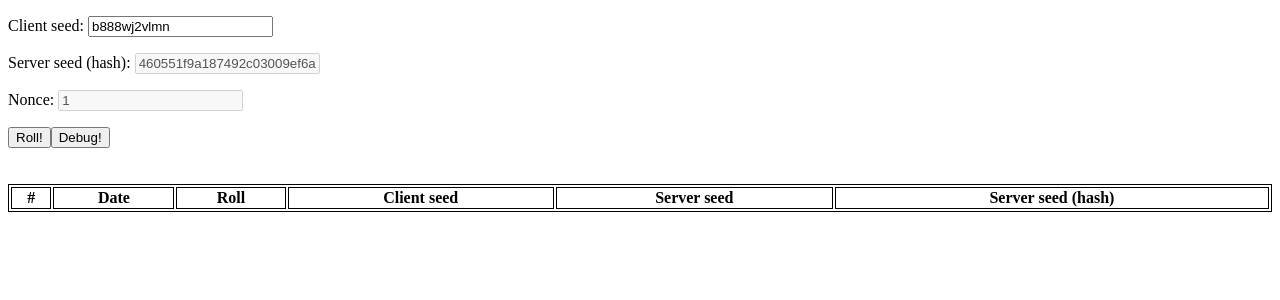
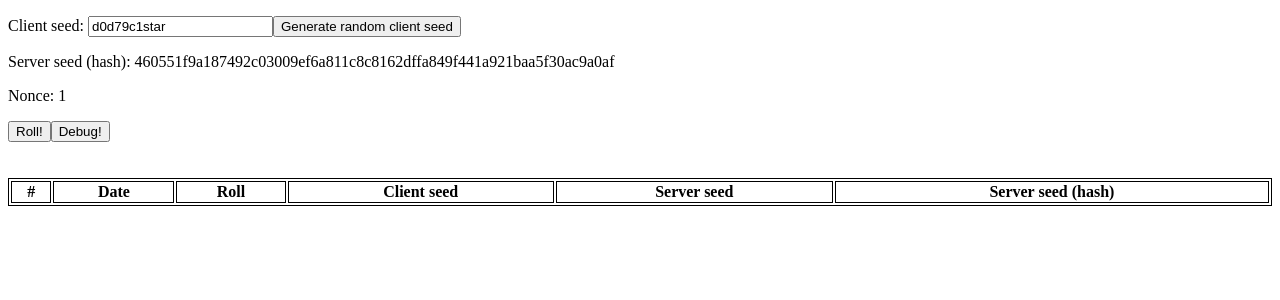
Before and after one commit to 840/provably-fair, an Angular app: page / in a window 1280 px wide. Shown: the top 300 px of the page. Built offline with nearby package versions, Linux system fonts and the light colour scheme.

Commit message:
Move hash function to provably-fair service, fix bug where debug button hashes the server seed twice and add random seed generator for client seed

```diff
--- a/src/app/client/client.component.ts
+++ b/src/app/client/client.component.ts
@@ -9,10 +9,10 @@ import Utils from '../utils'
     template: `
     <p>
         Client seed: <input (keyup)="onKey($event)" value="{{ clientSeed }}">
+        <button (click)="generateRandomSeed()">Generate random client seed</button>
     </p>
   `,
-    styles: [
-    ]
+    styles: []
 })
 @Injectable({ providedIn: 'root' })
 export class ClientComponent implements OnInit {
@@ -25,12 +25,16 @@ export class ClientComponent implements OnInit {
 
     ngOnInit() {
         this.subscribeGame()
-        this.clientSeed = Utils.generateRandomSeed()
-        this.provablyFairService.setClientSeed(this.clientSeed)
+        this.generateRandomSeed()
     }
 
     onKey(event: any) {
         this.provablyFairService.setClientSeed(event.target.value)
+    }
+
+    generateRandomSeed(): void {
+        this.clientSeed = Utils.generateRandomSeed()
+        this.provablyFairService.setClientSeed(this.clientSeed)
     }
 
     subscribeGame(): void {
--- a/src/app/games/game/game.service.ts
+++ b/src/app/games/game/game.service.ts
@@ -1,7 +1,6 @@
 import { Injectable } from '@angular/core'
 import { Observable, Subject } from 'rxjs'
 import { ProvablyFairService } from 'src/app/provably-fair/provably-fair.service'
-import Utils from 'src/app/utils'
 import { GameResult } from '../game-result/game-result.model'
 import { Game } from './game.model'
 
@@ -39,7 +38,7 @@ export class GameService {
 
     debug(): void {
         console.log(`Client seed: ${this.provablyFairService.getClientSeed()}`)
-        console.log(`Server seed (hash): ${Utils.hashSeed(this.provablyFairService.getServerSeedHash())}`)
+        console.log(`Server seed (hash): ${this.provablyFairService.getServerSeedHash()}`)
         console.log(`Nonce: ${this.provablyFairService.getNonce()}`)
     }
 }
--- a/src/app/provably-fair/provably-fair.service.ts
+++ b/src/app/provably-fair/provably-fair.service.ts
@@ -1,5 +1,5 @@
 import { Injectable } from '@angular/core';
-import { HmacSHA512, enc } from 'crypto-js'
+import { SHA256, HmacSHA512, enc } from 'crypto-js'
 import { GameResult } from '../games/game-result/game-result.model'
 import Utils from '../utils'
 
@@ -22,7 +22,7 @@ export class ProvablyFairService {
     }
 
     public getServerSeedHash(): string {
-        return Utils.hashSeed(this._serverSeed)
+        return SHA256(this._serverSeed).toString()
     }
 
     public getNonce(): number {
@@ -40,7 +40,7 @@ export class ProvablyFairService {
             serverSeed: this._serverSeed,
             nonce: this._nonce,
             roll: this.roll(),
-            serverSeedHash: Utils.hashSeed(this._serverSeed),
+            serverSeedHash: this.getServerSeedHash(),
             date: (new Date()).toLocaleString('en-GB', {
                 year: 'numeric',
                 month: 'long',
--- a/src/app/server/server.component.ts
+++ b/src/app/server/server.component.ts
@@ -5,14 +5,13 @@ import { ProvablyFairService } from '../provably-fair/provably-fair.service'
   selector: 'app-server',
   template: `
     <p>
-        Server seed (hash): <input disabled value="{{ getServerSeedHash() }}">
+        Server seed (hash): {{ getServerSeedHash() }}
     </p>
     <p>
-    Nonce: <input disabled value="{{ getNonce() }}">
+        Nonce: {{ getNonce() }}
     </p>
   `,
-  styles: [
-  ]
+  styles: []
 })
 export class ServerComponent implements OnInit {
     constructor(private provablyFairService: ProvablyFairService) { }
--- a/src/app/utils.ts
+++ b/src/app/utils.ts
@@ -1,6 +1,3 @@
-import { SHA256 } from 'crypto-js'
-
 export default class Utils {
     static generateRandomSeed(): string { return Math.random().toString(36).substring(2) }
-    static hashSeed(value: string): string { return SHA256(value).toString() }
 }
```
